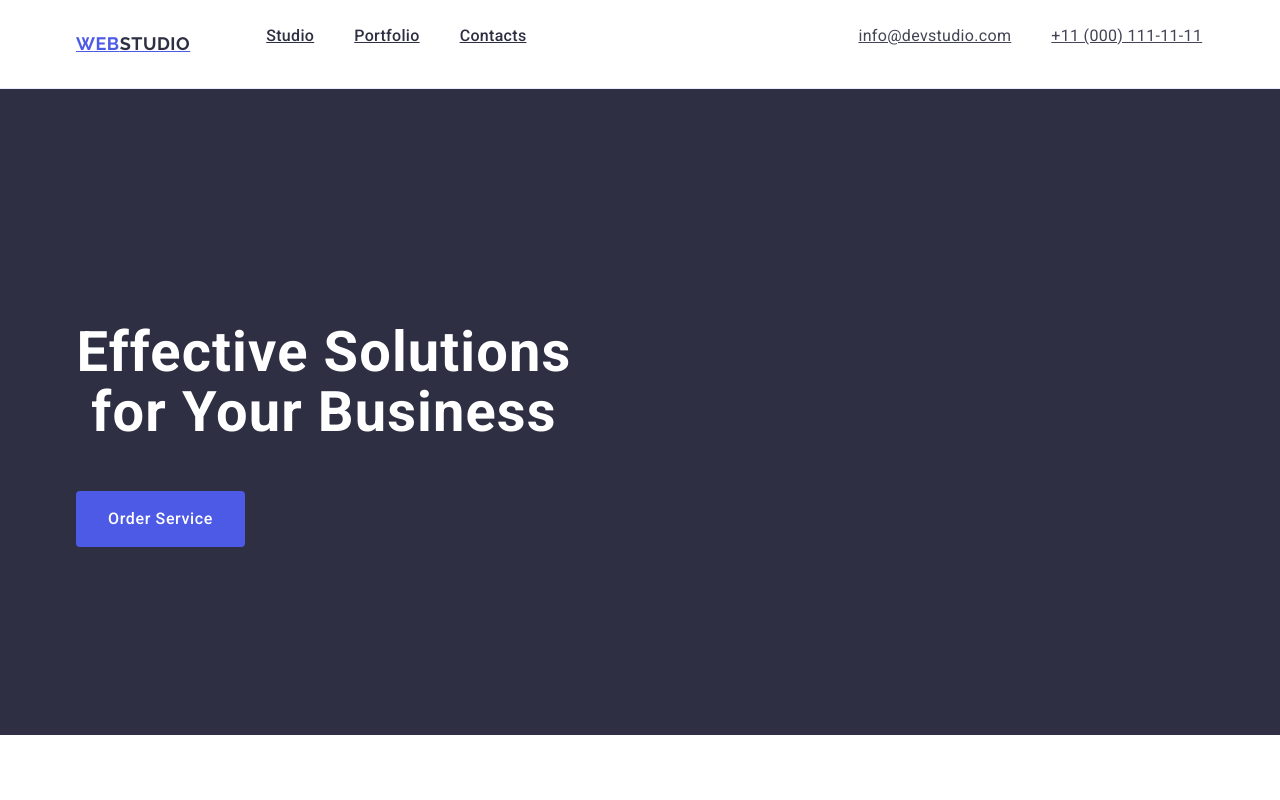
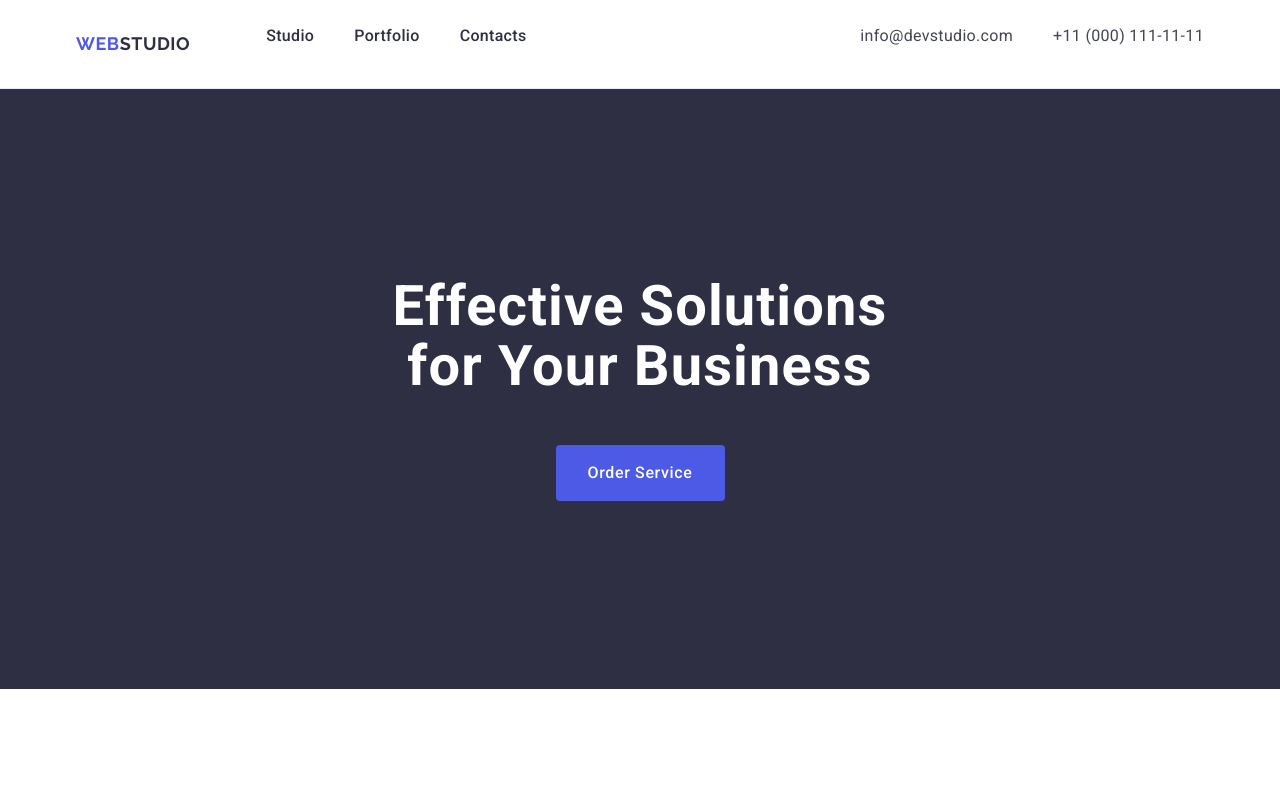
Before and after one commit to vitvitcher/goit-markup-hw-06, a plain HTML site: page index.html in a window 1280 px wide. Shown: the top 800 px of the page. Drawn offline with nearby package versions, Linux system fonts and the light colour scheme.

Commit message:
added changes per reviewer's request

```diff
--- a/css/styles.css
+++ b/css/styles.css
@@ -15,7 +15,7 @@ h4,
 h5,
 h6,
 p {
-    padding: 0;
+    margin: 0;
 }
 
 
@@ -61,7 +61,7 @@ a {
     font-size: 12px;
     line-height: 16px;
     letter-spacing: 0.04em;
-    text-decoration: underline;
+    text-decoration: none;
 }
 
 img {
@@ -129,7 +129,6 @@ li {
     display: flex;
     align-items: center;
     gap: 40px;
-    margin-right: 332px;
 }
 
 
@@ -150,6 +149,7 @@ li {
 
 .address {
     font-style: normal;
+    margin-left: auto;
 }
 
 .address-list {
@@ -182,7 +182,7 @@ li {
 
 .title {
     max-width: 496px;
-    margin-bottom: 48px;
+    margin: 0 auto 48px;
 }
 
 .title-button {
@@ -194,7 +194,7 @@ li {
     height: 56px;
     border: none;
     border-radius: 4px;
-
+    margin: 0 auto;
 }
 
 .title-button:hover,
@@ -255,6 +255,7 @@ li {
 .team-list-item {
     flex-basis: calc((100% - 24px * 3) / 4);
     border-radius: 0px 0px 4px 4px;
+    background-color: #fff;
 }
 
 .team-member {
@@ -298,7 +299,6 @@ li {
 }
 
 .portfolio-text-container {
-    background-color: #E7E9FC;
     padding: 32px 16px;
     border: 1px solid #e7e9fc;
     border-top: none;
@@ -331,6 +331,7 @@ li {
     color: #f4f4fd;
 }
 
-footer p {
+.footer-text {
     color: #f4f4fd;
+    width: 264px;
 }
```
